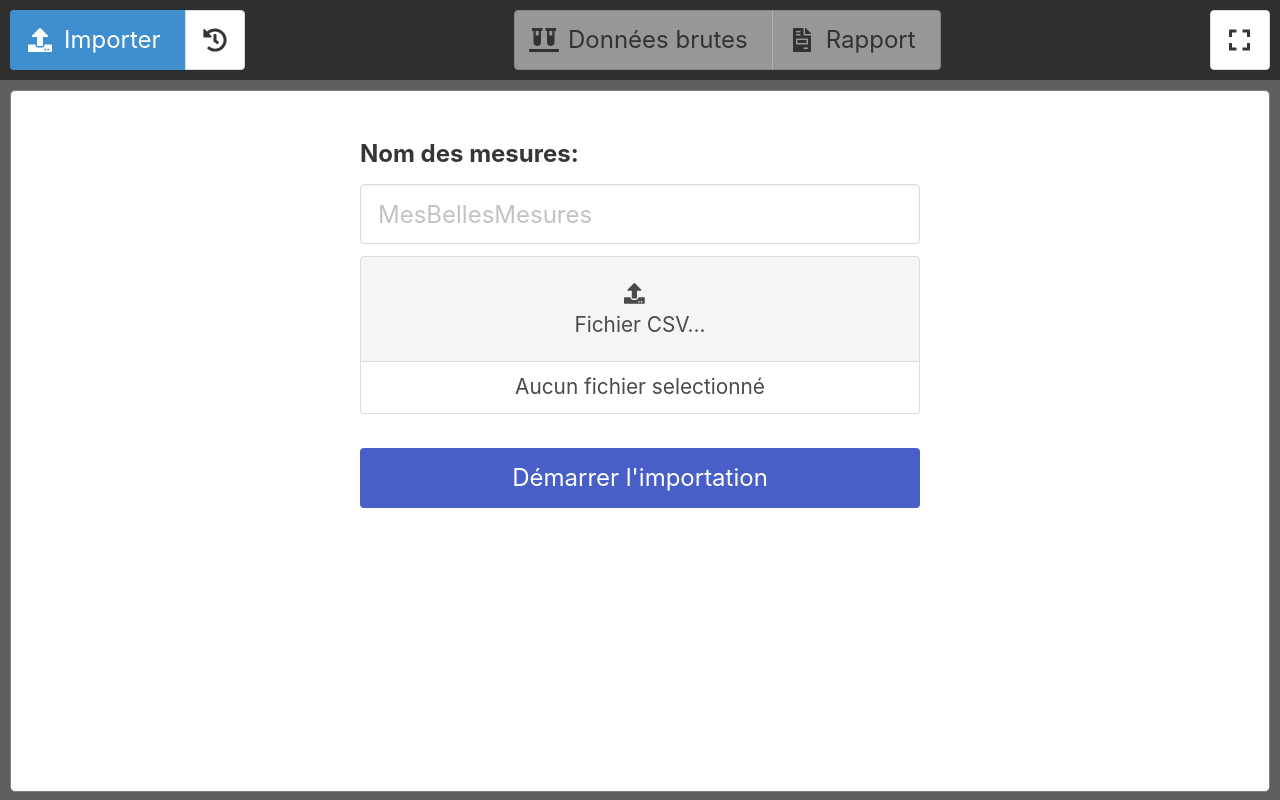
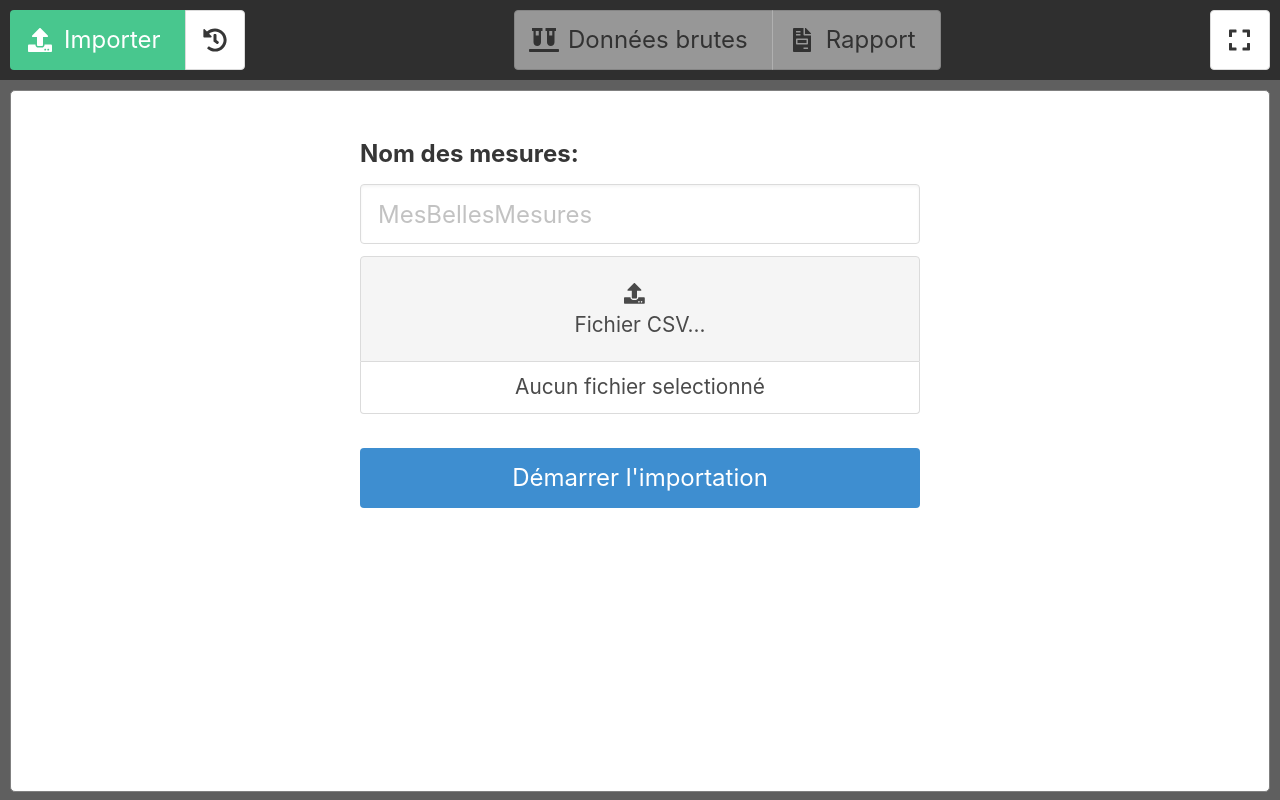
Before and after one commit to omnisnash/vanta-scooting-tool, a React (Create React App) app: page / in a window 1280 px wide. Built offline with nearby package versions, Linux system fonts and the light colour scheme.

Commit message:
Colors unification

```diff
--- a/src/view/components/navigation/NavigationBar.tsx
+++ b/src/view/components/navigation/NavigationBar.tsx
@@ -26,7 +26,7 @@ function NavigationBar(props: NavigationBarProps) {
         <div className="field has-addons buttons are-large">
           <p className="control">
             <button
-              className={"button " + (props.currentPage === PagesView.IMPORT ? "is-info" : "")}
+              className={"button " + (props.currentPage === PagesView.IMPORT ? "is-success" : "")}
               onClick={() => props.onPageSelected(PagesView.IMPORT)}
             >
               <span className="icon is-small">
@@ -37,7 +37,7 @@ function NavigationBar(props: NavigationBarProps) {
           </p>
           <p className="control">
             <button
-              className={"button " + (props.currentPage === PagesView.HISTORY ? "is-info" : "")}
+              className={"button " + (props.currentPage === PagesView.HISTORY ? "is-success" : "")}
               onClick={() => props.onPageSelected(PagesView.HISTORY)}
             >
               <span className="icon is-small">
@@ -51,7 +51,7 @@ function NavigationBar(props: NavigationBarProps) {
         <div className="field has-addons buttons are-large">
           <p className="control">
             <button
-              className={"button " + (props.currentPage === PagesView.RAW ? "is-info" : "")}
+              className={"button " + (props.currentPage === PagesView.RAW ? "is-success" : "")}
               onClick={() => props.onPageSelected(PagesView.RAW)}
               disabled={!props.enableDataAndReport}
             >
@@ -63,7 +63,7 @@ function NavigationBar(props: NavigationBarProps) {
           </p>
           <p className="control">
             <button
-              className={"button " + (props.currentPage === PagesView.REPORT ? "is-info" : "")}
+              className={"button " + (props.currentPage === PagesView.REPORT ? "is-success" : "")}
               onClick={() => props.onPageSelected(PagesView.REPORT)}
               disabled={!props.enableDataAndReport}
             >
--- a/src/view/pages/history/HistoryPage.tsx
+++ b/src/view/pages/history/HistoryPage.tsx
@@ -49,7 +49,7 @@ function HistoryItem(props: HistoryItemProps) {
       </td>
       <td>
         <button
-          className={"button is-link is-large"}
+          className={"button is-info is-large"}
           onClick={props.onImportModel}
         >
           Importer
--- a/src/view/pages/importation/ImportationPage.tsx
+++ b/src/view/pages/importation/ImportationPage.tsx
@@ -146,7 +146,7 @@ class ImportationPage extends Component<ImportProps, ImportStates> {
           </div>
           <button
             className={
-              "button is-link is-large is-fullwidth " +
+              "button is-info is-large is-fullwidth " +
               (this.state.importInProgress ? "is-loading" : "")
             }
             disabled={this.state.importInProgress}
--- a/src/view/pages/report/ReportPage.tsx
+++ b/src/view/pages/report/ReportPage.tsx
@@ -176,7 +176,7 @@ class ReportPage extends Component<ReportPageProps, ReportPageStates> {
             <button
               className={
                 "button " +
-                (useConditionnalFormatting ? "is-link" : "is-outlined")
+                (useConditionnalFormatting ? "is-info" : "is-outlined")
               }
               onClick={this.props.onUseConditionnalFormatting}
             >
@@ -189,7 +189,7 @@ class ReportPage extends Component<ReportPageProps, ReportPageStates> {
             </button>
             <button
               className={
-                "button " + (useErrorForReferential ? "is-link" : "is-outlined")
+                "button " + (useErrorForReferential ? "is-info" : "is-outlined")
               }
               onClick={this.props.onUseErrorForReferencial}
               disabled={!useConditionnalFormatting}
```
